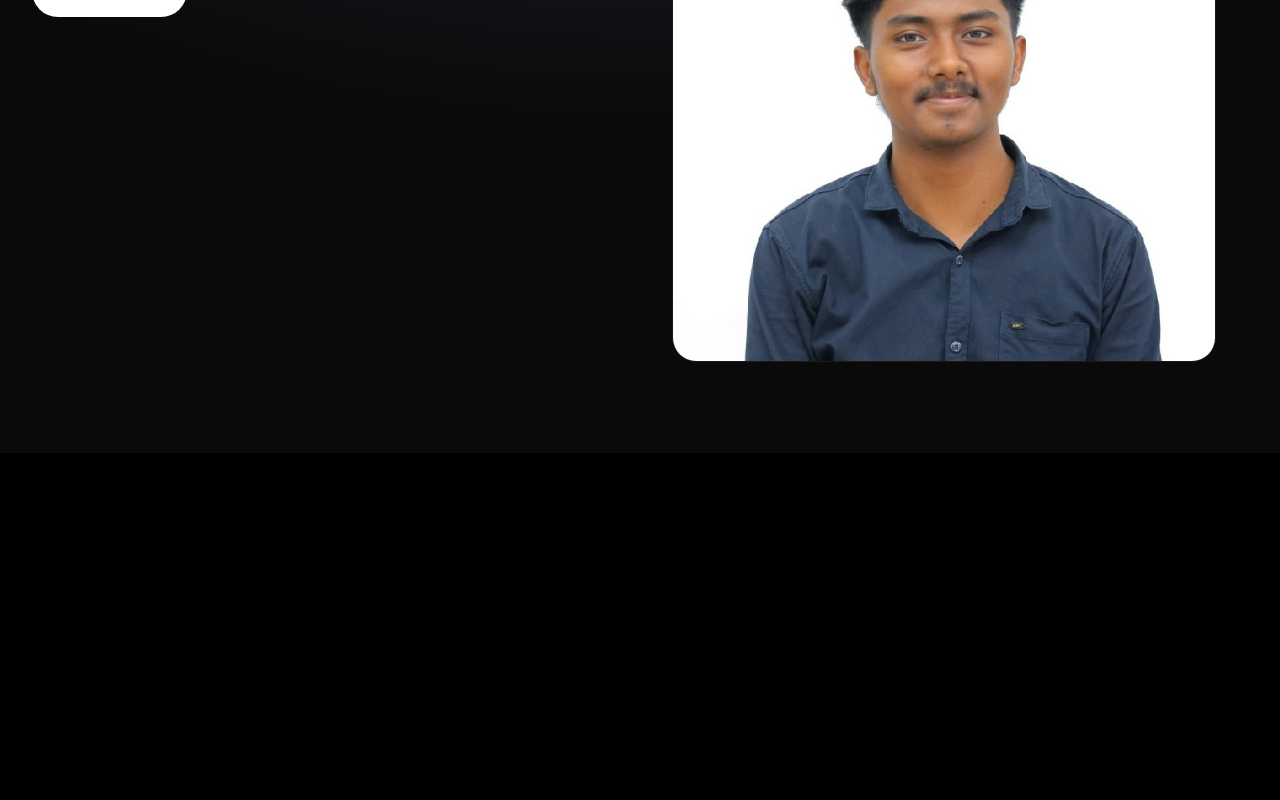
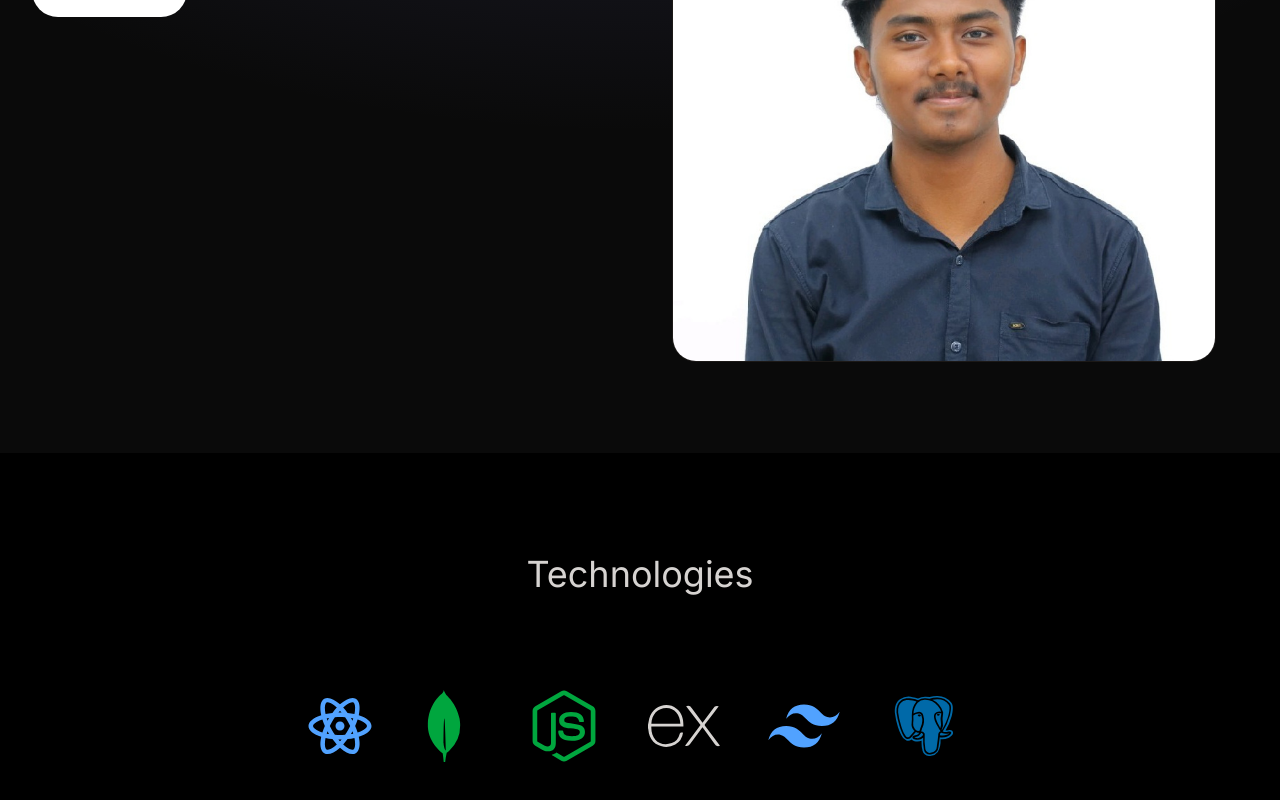
Before and after one commit to AashishBishokarma/Porfolio, a React (Vite) app: page / in a window 1280 px wide. Shown: the part 347-1147 px from the top of the page. Before the commit the page ends 800 px from the top, so only its background shows below. Built offline with nearby package versions, Linux system fonts and the light colour scheme.

Commit message:
added technologies section

```diff
--- a/src/App.jsx
+++ b/src/App.jsx
@@ -1,17 +1,18 @@
 import React from "react";
 import Navbar from "./components/Navbar";
 import Hero from "./components/Hero";
+import Technologies from "./components/Technologies";
 
 const App = () => {
   return (
     <div className="overflow-x-hidden text-stone-300 antialiased">
       <div className="fixed inset-0 -z-10">
       <div className="absolute top-0 z-[-2] h-screen w-screen bg-neutral-950 bg-[radial-gradient(ellipse_80%_80%_at_50%_-20%,rgba(120,119,198,0.3),rgba(255,255,255,0))]"></div>
-
+      </div>
       <div className="container mx-auto px-8">
         <Navbar/>
         <Hero/>
-      </div>
+        <Technologies/>
       </div>
     </div>
   );
--- a/src/components/Technologies.jsx
+++ b/src/components/Technologies.jsx
@@ -1,8 +1,34 @@
 import React from 'react'
+import { BiLogoPostgresql } from 'react-icons/bi'
+import { FaNodeJs } from 'react-icons/fa'
+import { RiReactjsLine, RiTailwindCssFill } from 'react-icons/ri'
+import { SiExpress, SiMongodb } from 'react-icons/si'
 
 const Technologies = () => {
   return (
-    <div>Technologies</div>
+    <div className='pb-24'>
+      <h2 className='my-20 text-center text-4xl'>Technologies</h2>
+      <div className='flex flex-wrap items-center justify-center gap-4'>
+        <div>
+          <RiReactjsLine className='text-7xl text-blue-400' />
+        </div>
+        <div className='p-4'>
+          <SiMongodb className='text-7xl text-green-600'/>
+        </div>
+        <div className='p-4'>
+          <FaNodeJs className='text-7xl text-green-600'/>
+        </div>
+        <div className='p-4'>
+          <SiExpress className='text-7xl'/>
+        </div>
+        <div className='p-4'>
+          <RiTailwindCssFill className='text-7xl text-blue-400'/>
+        </div>
+        <div className='p-4'>
+          <BiLogoPostgresql className='text-7xl text-sky-700'/>
+        </div>
+      </div>
+    </div>
   )
 }
 
```
